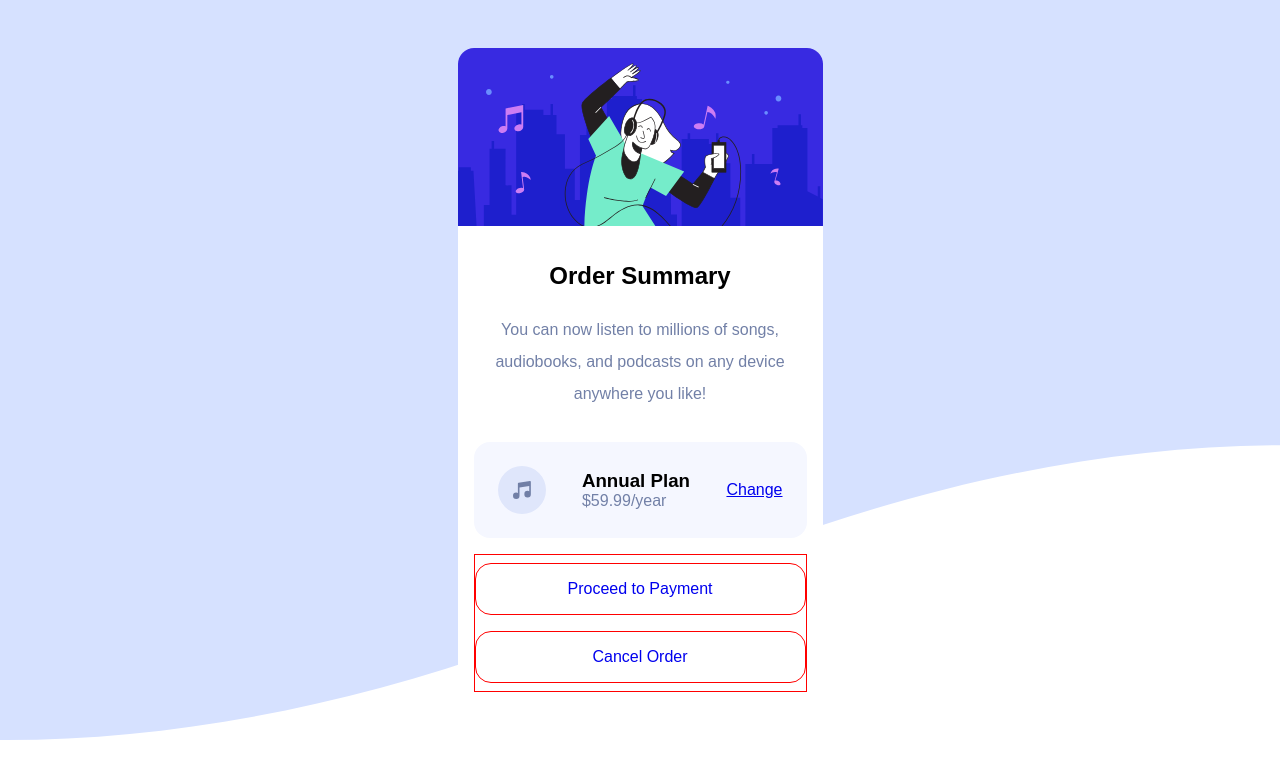
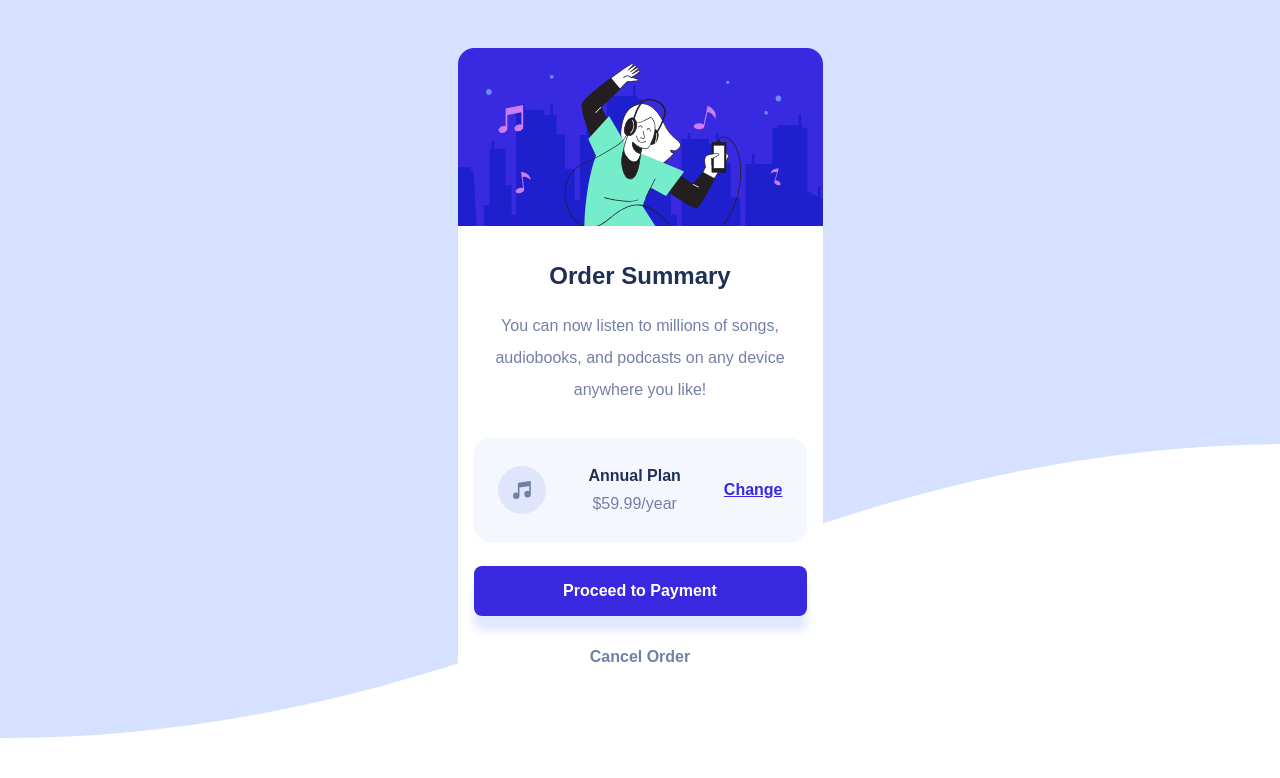
Before and after one commit to SheeloveDol/order-summary-component-main, a plain HTML site: page index.html in a window 1280 px wide. Drawn offline with Linux system fonts and the light colour scheme.

Commit message:
Only have background left to sort out

```diff
--- a/index.html
+++ b/index.html
@@ -26,7 +26,7 @@
     </figure>
 
     <section class="summary">
-      <h1>Order Summary</h1>
+      <h1 class="bold">Order Summary</h1>
 
       <p>
         You can now listen to millions of songs, audiobooks, and podcasts on any
@@ -37,10 +37,10 @@
     <section class="payment-plan">
       <img src="/images/icon-music.svg" alt="musical note icon">
       <div class="pricing">
-        <h3>Annual Plan</h3>
-        <p class="larger-">$59.99/year</p>
+        <p class="bold">Annual Plan</p>
+        <p class="amount">$59.99/year</p>
       </div>
-      <a href="#">Change</a>
+      <a class="change" href="#">Change</a>
     </section>
 
     <section class="btn">
--- a/style.css
+++ b/style.css
@@ -48,8 +48,14 @@ figure img {
   text-align: center;
 }
 
+.bold {
+  color: hsl(223, 47%, 23%);
+  font-weight: 900;
+}
+
 .summary p {
-  padding-top: 1.5rem;
+  padding-top: 1.25rem;
+
   line-height: 2;
 }
 
@@ -64,10 +70,23 @@ figure img {
   background-color: hsl(225, 100%, 98%)
 }
 
+.pricing {
+  display: flex;
+  flex-direction: column;
+  justify-content: space-between;
+  text-align: center;
+  line-height: 1.75rem;
+}
+
+.change {
+  color:hsl(245, 75%, 52%);
+  font-weight: 700;
+}
+
 .btn {
   margin: 1rem;
   /* padding: 1.5rem; */
-  border: 1px solid red;
+
   display: flex;
   flex-direction: column;
   align-items: center;
@@ -75,11 +94,22 @@ figure img {
 }
 
 .cta {
-  border: 1px solid red;
   padding: 1rem;
   width: 100%;
   text-align: center;
   text-decoration: none;
-  border-radius: 1rem;
+  border-radius: 0.5rem;
   margin: 0.5rem;
+  font-weight: 900;
 }
+
+.proceed {
+  background-color: hsl(245, 75%, 52%);
+  color: white;
+  box-shadow: 0 15px 10px hsl(225, 100%, 94%);
+
+}
+
+.cancel {
+  color: hsl(224, 23%, 55%);
+}
```
